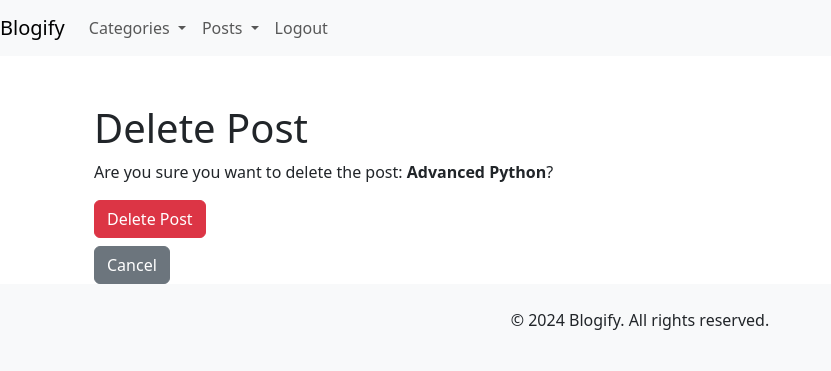
After one commit to nishanlimbuchemjong/Blogify-Python-Django, a Django app: page /users/posts/1/delete/ in a window 1280 px wide. The commit adds this page. Shown: the top 371 px of the page, without its empty margins (0-831 px from the left). Run offline with Django 5.2, Linux system fonts and the light colour scheme; a user stored in the database is signed in; data comes from the database, SQL or seed files in the repository; both versions use the stored data as it was after the commit.

Commit message:
[add] delete post functionality added

```diff
--- /dev/null
+++ b/User/templates/user/delete_user_post.html
@@ -0,0 +1,12 @@
+{% extends 'user/user_base.html' %}
+{% block content %}
+<div class="container mt-5">
+    <h1>Delete Post</h1>
+    <p>Are you sure you want to delete the post: <strong>{{ post.title }}</strong>?</p>
+    <form method="POST">
+        {% csrf_token %}
+        <button type="submit" class="btn btn-danger">Delete Post</button>
+    </form>
+    <a href="{% url 'user_own_post' %}" class="btn btn-secondary mt-2">Cancel</a>
+</div>
+{% endblock %}
--- a/User/templates/user/user_post_detail.html
+++ b/User/templates/user/user_post_detail.html
@@ -4,7 +4,7 @@
 <div class="container mt-5">
     <h1>{{ post.title }}</h1>
     <p>Author: <b>{{post.author.first_name}} {{post.author.last_name}}</b><br>
-    <small>Published on {{ post.created_at }} <a href="{% url 'edit_post' post.id %}" class="btn btn-primary btn-sm">Edit</a></small> </p>
+    <small>Published on {{ post.created_at }} <a href="{% url 'edit_post' post.id %}" class="btn btn-primary btn-sm">Edit</a> <a href="{% url 'delete_post' post.id %}" class="btn btn-danger btn-sm">Delete</a></small> </p>
 
     <div class="post-content">
         <p>{{ post.content }}</p>
--- a/User/urls.py
+++ b/User/urls.py
@@ -16,6 +16,7 @@ urlpatterns = [
     path('posts/', views.UserPosts, name='user_own_post'),
     path('posts/add/', views.AddPost, name='add_user_post'),
     path('posts/<int:post_id>/edit/', views.EditPost, name='edit_post'),
+    path('posts/<int:post_id>/delete/', views.DeletePost, name='delete_post'),
 
     # path('post/<int:post_id>/', views.UserPostDetails, name='user_post_detail'),
     path('post/<int:post_id>/', views.UserPostDetails, name='user_post_detail'),
--- a/User/views.py
+++ b/User/views.py
@@ -187,6 +187,15 @@ def EditPost(request, post_id):
     return render(request, 'user/edit_post.html', {'form': form, 'post': post})
 
 @login_required
+def DeletePost(request, post_id):
+    post = get_object_or_404(Post, id=post_id, author=request.user)
+    if request.method == 'POST':
+        post.delete()
+        messages.success(request, "Post deleted successfully!")
+        return redirect('user_own_post')
+    return render(request, 'user/delete_user_post.html', {'post': post})
+
+@login_required
 def toggle_like(request, post_id):
     post = get_object_or_404(Post, id=post_id)
     user = request.user
```
Also changed, not shown: db.sqlite3.
